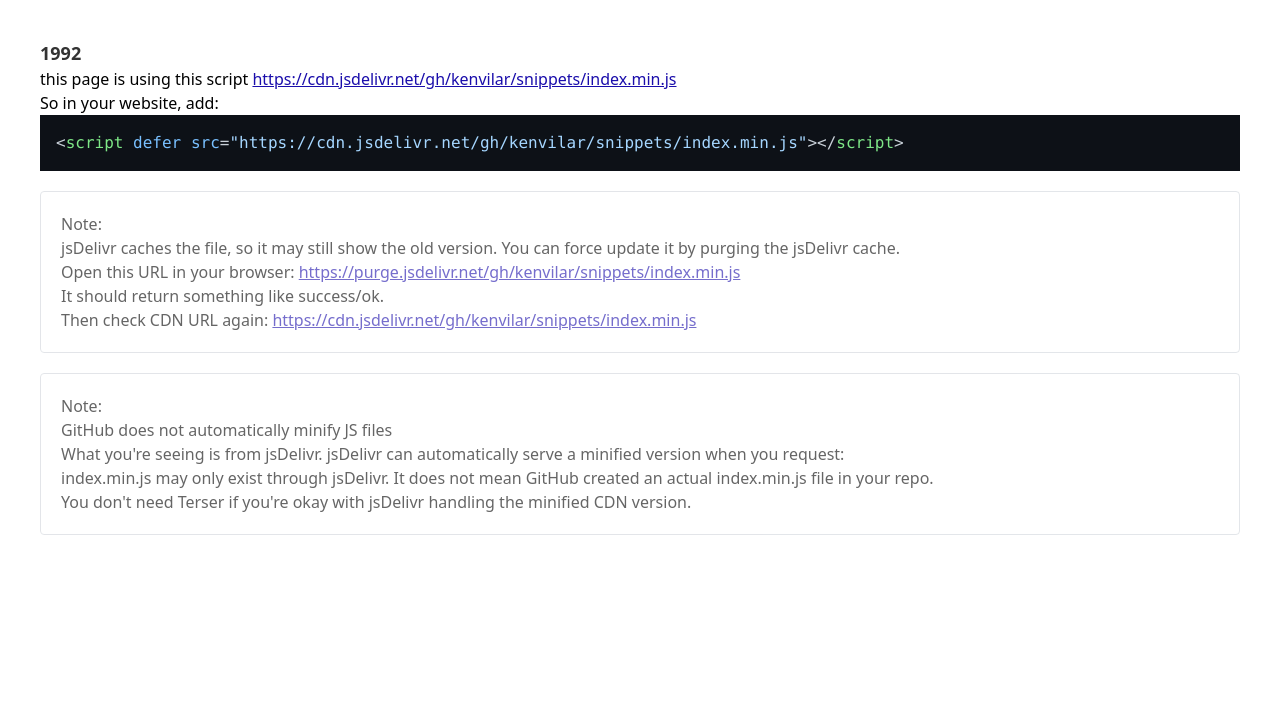
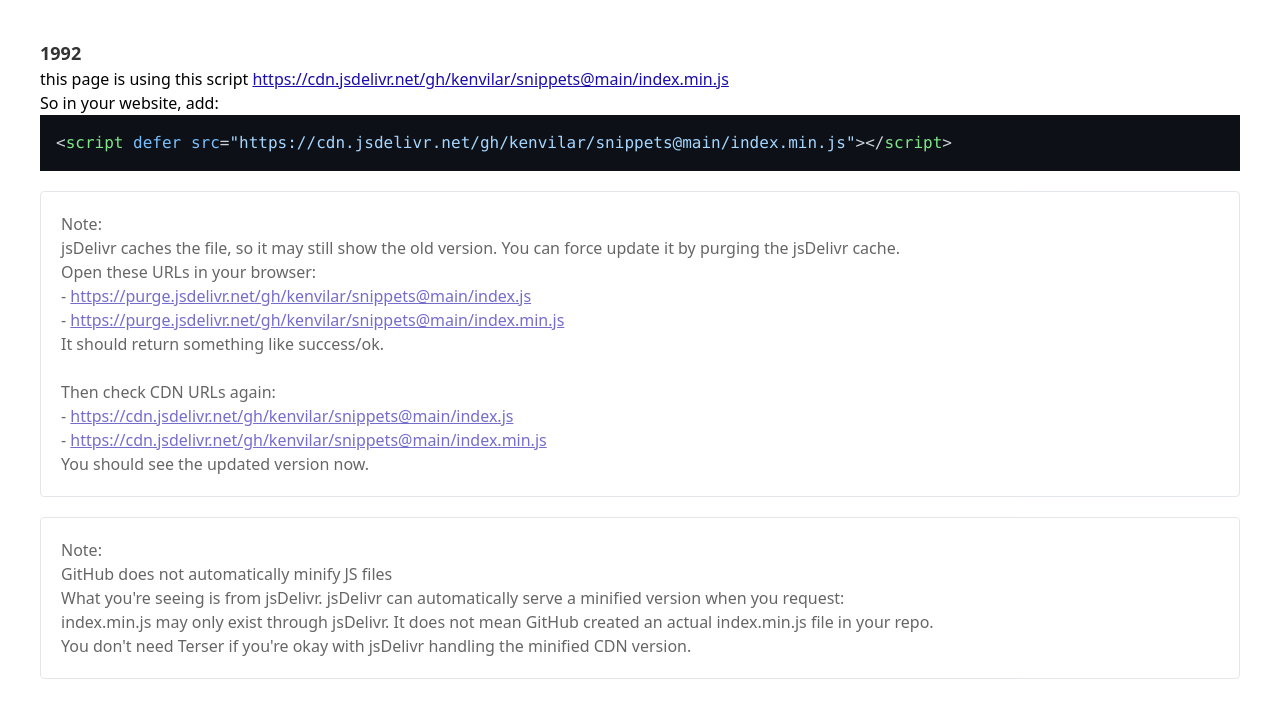
Before and after one commit to kenvilar/snippets, a plain HTML site: page index.html in a window 1280 px wide. Drawn offline with nearby package versions, Linux system fonts and the light colour scheme.

Commit message:
Update script links in index.html to use the main branch for consistency

```diff
--- a/index.html
+++ b/index.html
@@ -17,26 +17,38 @@
       <div class="max-w-[1440px] mx-auto">
         <span class="year-today">1992</span>
 
-        <p>this page is using this script <a href="https://cdn.jsdelivr.net/gh/kenvilar/snippets/index.min.js"
-            target="_blank" rel="noopener noreferrer">https://cdn.jsdelivr.net/gh/kenvilar/snippets/index.min.js</a></p>
+        <p>this page is using this script <a href="https://cdn.jsdelivr.net/gh/kenvilar/snippets@main/index.min.js"
+            target="_blank"
+            rel="noopener noreferrer">https://cdn.jsdelivr.net/gh/kenvilar/snippets@main/index.min.js</a>
+        </p>
 
         <p>So in your website, add:</p>
 
-        <pre><code class="language-html">&lt;script defer src="https://cdn.jsdelivr.net/gh/kenvilar/snippets/index.min.js"&gt;&lt;/script&gt;</code></pre>
+        <pre><code class="language-html">&lt;script defer src="https://cdn.jsdelivr.net/gh/kenvilar/snippets@main/index.min.js"&gt;&lt;/script&gt;</code></pre>
 
         <div class="opacity-[0.6] mt-[20px] border border-gray-300 rounded p-[20px]">
           Note: <br />
           jsDelivr caches the file, so it may still show the old version. You can force update it by purging the
           jsDelivr cache. <br />
 
-          Open this URL in your browser: <a href="https://purge.jsdelivr.net/gh/kenvilar/snippets/index.min.js"
-            target="_blank" rel="noopener noreferrer">https://purge.jsdelivr.net/gh/kenvilar/snippets/index.min.js</a>
+          Open these URLs in your browser: <br />
+          - <a href="https://purge.jsdelivr.net/gh/kenvilar/snippets@main/index.js" target="_blank"
+            rel="noopener noreferrer">https://purge.jsdelivr.net/gh/kenvilar/snippets@main/index.js</a>
+          <br />
+          - <a href="https://purge.jsdelivr.net/gh/kenvilar/snippets@main/index.min.js" target="_blank"
+            rel="noopener noreferrer">https://purge.jsdelivr.net/gh/kenvilar/snippets@main/index.min.js</a>
           <br />
 
-          It should return something like success/ok. <br />
+          It should return something like success/ok. <br /><br />
 
-          Then check CDN URL again: <a href="https://cdn.jsdelivr.net/gh/kenvilar/snippets/index.min.js" target="_blank"
-            rel="noopener noreferrer">https://cdn.jsdelivr.net/gh/kenvilar/snippets/index.min.js</a>
+          Then check CDN URLs again: <br />
+          - <a href="https://cdn.jsdelivr.net/gh/kenvilar/snippets@main/index.js" target="_blank"
+            rel="noopener noreferrer">https://cdn.jsdelivr.net/gh/kenvilar/snippets@main/index.js</a>
+          <br />
+          - <a href="https://cdn.jsdelivr.net/gh/kenvilar/snippets@main/index.min.js" target="_blank"
+            rel="noopener noreferrer">https://cdn.jsdelivr.net/gh/kenvilar/snippets@main/index.min.js</a>
+          <br />
+          You should see the updated version now. <br />
         </div>
 
         <div class="opacity-[0.6] mt-[20px] border border-gray-300 rounded p-[20px]">
@@ -52,7 +64,7 @@
     </div>
   </section>
 
-  <script src="https://cdn.jsdelivr.net/gh/kenvilar/snippets/index.min.js"></script>
+  <script src="https://cdn.jsdelivr.net/gh/kenvilar/snippets@main/index.min.js"></script>
   <script src="https://cdnjs.cloudflare.com/ajax/libs/highlight.js/11.11.1/highlight.min.js"></script>
   <script>hljs.highlightAll();</script>
 </body>
```
